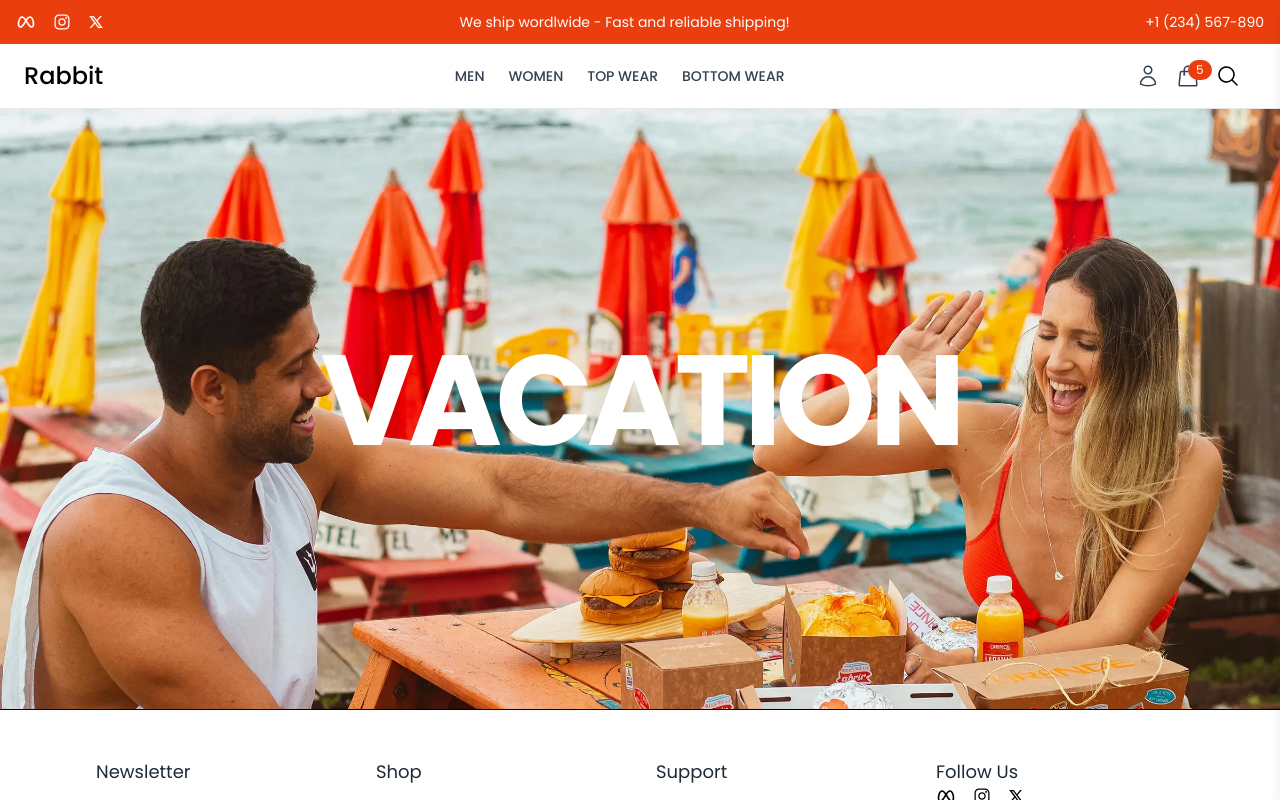
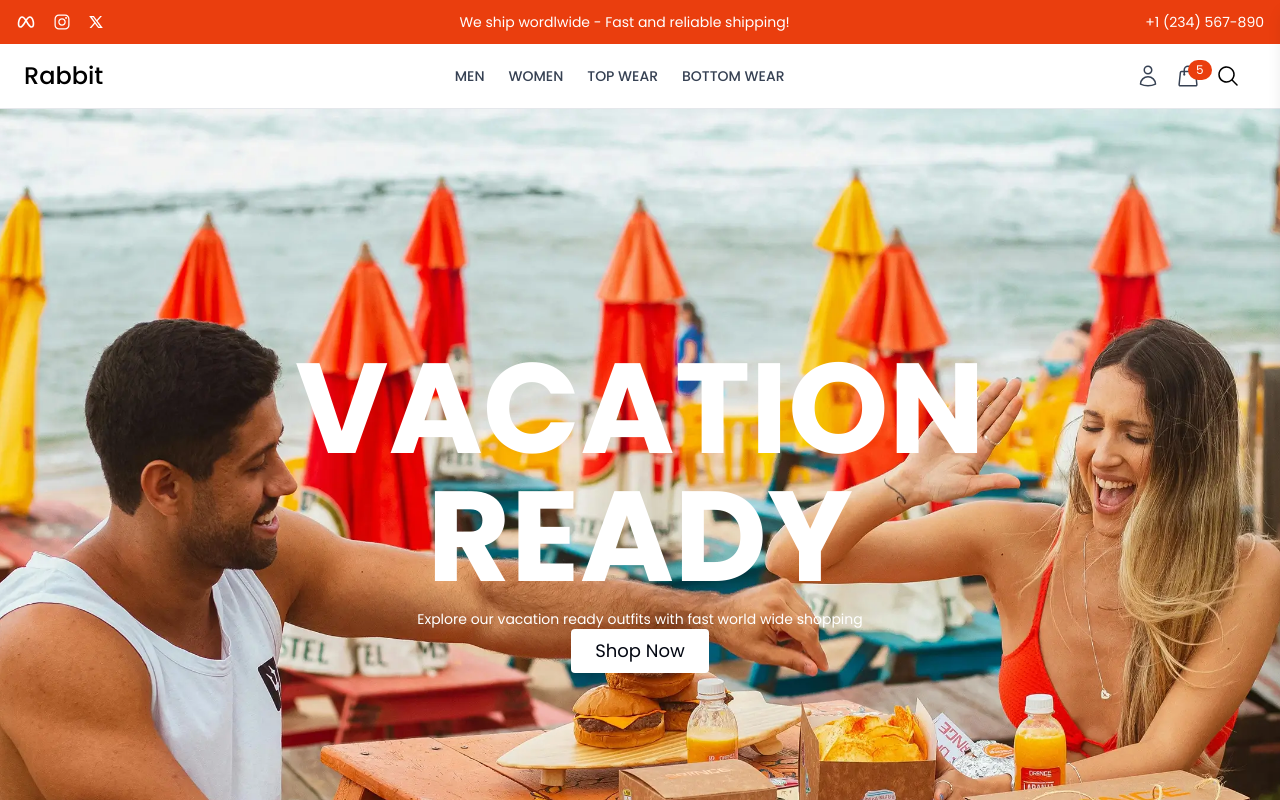
Before and after one commit to nidhii1401/E-Commerce-Website, a React (Vite) app in the folder FrontEnd/: page / in a window 1280 px wide. Shown: the top 800 px of the page. Built offline with nearby package versions, Linux system fonts and the light colour scheme.

Commit message:
"main-page-completed"

```diff
--- a/FrontEnd/src/components/Layout/Hero.jsx
+++ b/FrontEnd/src/components/Layout/Hero.jsx
@@ -1,16 +1,30 @@
-import React from 'react'
-import heroImg from '../../assets/rabbit-hero.webp'
+import React from "react";
+import image from "../../assets/rabbit-hero.webp";
+import { Link } from "react-router-dom";
+
 const Hero = () => {
   return (
-    <section className='relative'>
-        <img src={heroImg} alt="Rabbit"  className='w-full h-[400px] md:h-[600px] lg:[600px] object-cover'/>
-        <div className='absolute inset-0 flex items-center justify-center'>
-            <div className='text-center text-white p-6'>
-                <h1 className='text-4xl md:text-9xl font-bold tracking-tighter mb-4'>VACATION</h1>
-            </div>
-        </div>
-    </section>
-  )
-}
+    <div
+      className="relative flex flex-col items-center justify-center w-full h-screen bg-cover bg-center text-center text-white"
+      id="simg"
+      style={{ backgroundImage: `url(${image})` }}
+    >
+      <h1 className="font-bold text-9xl ">
+        VACATION <br /> READY
+      </h1>
+      <p className="text-sm mt-2">
+        Explore our vacation ready outfits with fast world wide shopping
+      </p>
 
-export default Hero
+      <Link
+        to="#"
+        className="bg-white text-gray-950 px-6 py-2 rounded-sm text-lg"
+      >
+        {" "}
+        Shop Now
+      </Link>
+    </div>
+  );
+};
+
+export default Hero;
```
